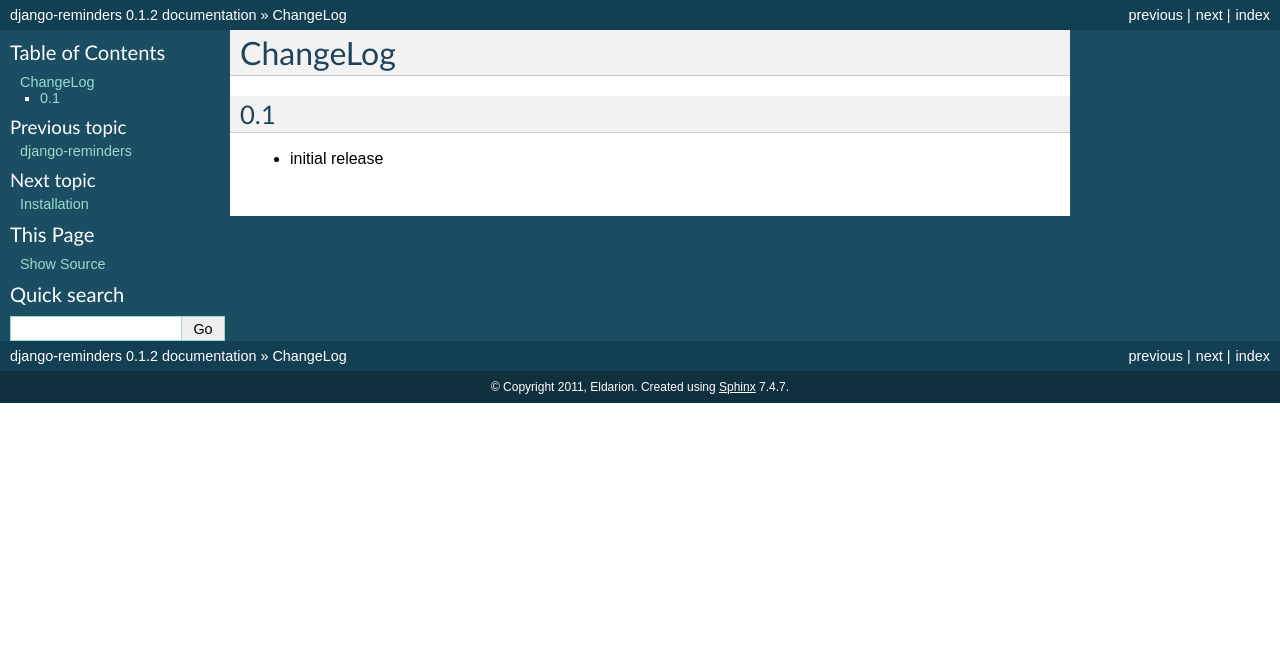
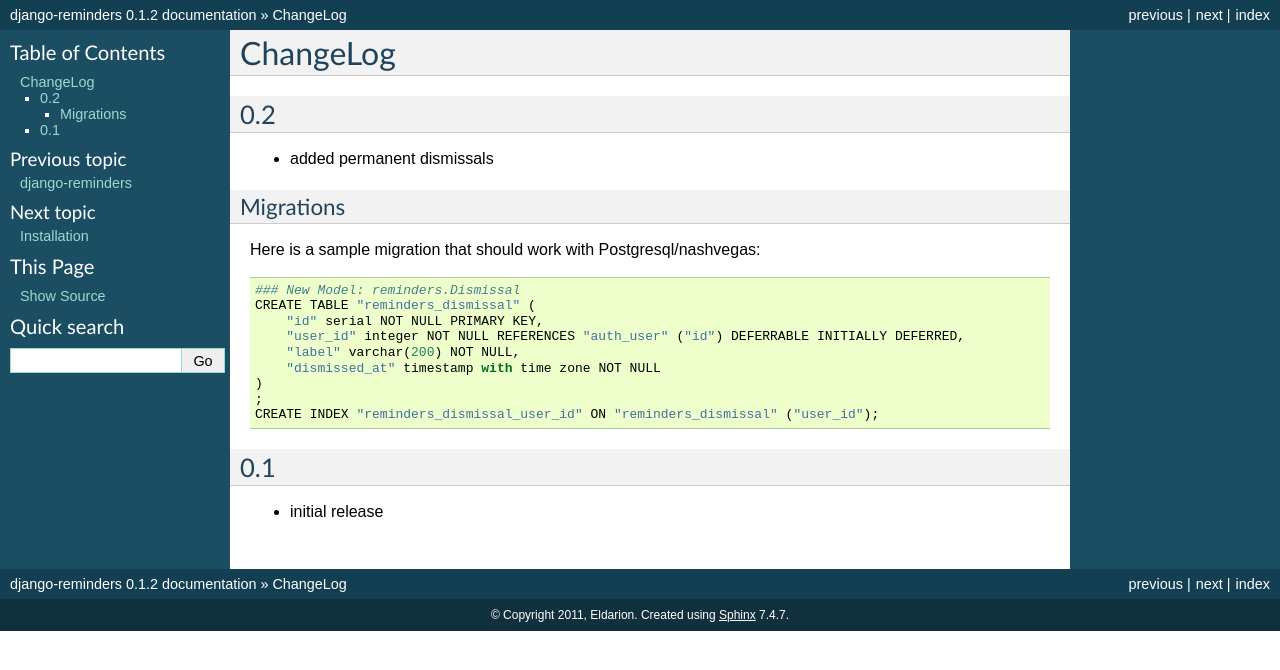
Before and after one commit to eldarion/django-reminders, a Sphinx documentation site: the page built from docs/changelog.rst, in a window 1280 px wide. Shown: the top 670 px of the page. Built offline with Sphinx 7.4.7, drawn with Linux system fonts in a browser that asks for light colours.

Commit message:
Add permanent dismissals

```diff
--- a/docs/changelog.rst
+++ b/docs/changelog.rst
@@ -2,6 +2,26 @@
 
 ChangeLog
 =========
+
+0.2
+---
+
+- added permanent dismissals
+
+Migrations
+^^^^^^^^^^
+
+Here is a sample migration that should work with Postgresql/nashvegas::
+
+    ### New Model: reminders.Dismissal
+    CREATE TABLE "reminders_dismissal" (
+        "id" serial NOT NULL PRIMARY KEY,
+        "user_id" integer NOT NULL REFERENCES "auth_user" ("id") DEFERRABLE INITIALLY DEFERRED,
+        "label" varchar(200) NOT NULL,
+        "dismissed_at" timestamp with time zone NOT NULL
+    )
+    ;
+    CREATE INDEX "reminders_dismissal_user_id" ON "reminders_dismissal" ("user_id");
 
 
 0.1
```
Also changed, not shown: docs/settings.rst (+8 -2 lines), 3 other files.
